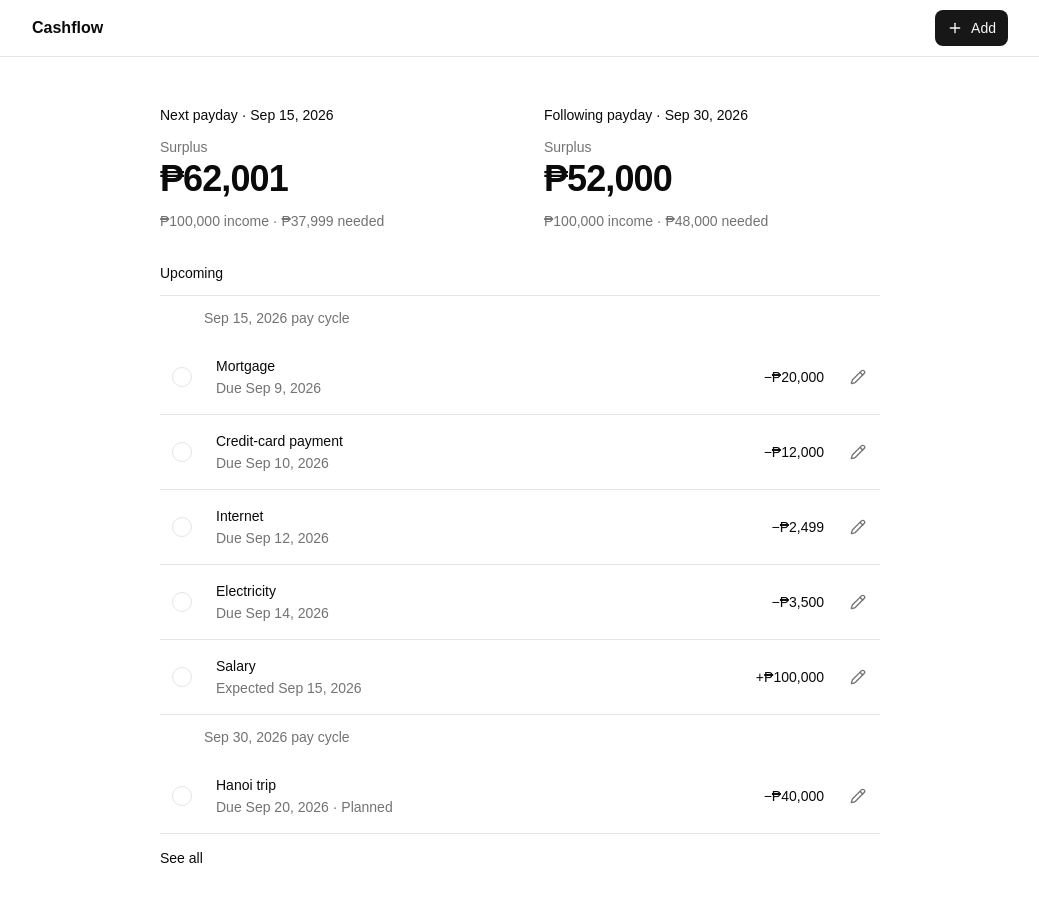
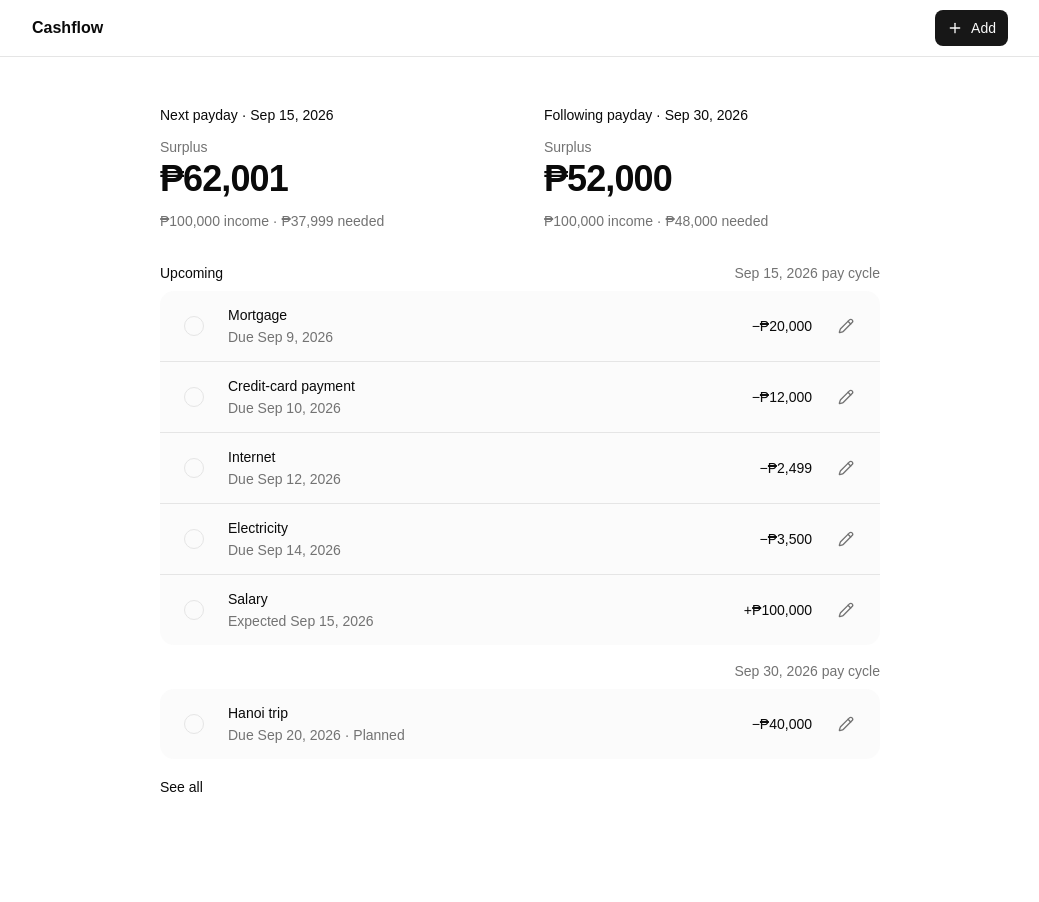
Before and after one commit to stanxaf/cashflow, a Next.js app: page /paydays in a window 1280 px wide. Shown: the top 902 px of the page, without its empty margins (120-1159 px from the left). After the commit the page ends 847 px from the top, so only its background shows below. Built offline with nearby package versions, Linux system fonts and the light colour scheme.

Commit message:
Refine upcoming cycle groups

```diff
--- a/src/app/(app)/paydays/page.tsx
+++ b/src/app/(app)/paydays/page.tsx
@@ -27,15 +27,18 @@ function UpcomingRow({
   event,
   completed,
   onToggle,
+  isLast,
 }: {
   event: FinancialEvent;
   completed: boolean;
   onToggle: () => void;
+  isLast: boolean;
 }) {
   return (
     <div
       className={cn(
-        "grid grid-cols-[auto_1fr_auto_auto] items-center gap-3 py-2",
+        "grid grid-cols-[auto_1fr_auto_auto] items-center gap-3 px-2 py-1.5 sm:px-3",
+        !isLast && "border-b border-border/50",
         completed && "text-muted-foreground"
       )}
     >
@@ -44,7 +47,7 @@ function UpcomingRow({
         aria-label={completed ? `Mark ${event.title} as upcoming` : `Mark ${event.title} as complete`}
         aria-pressed={completed}
         onClick={onToggle}
-        className="flex h-11 w-11 shrink-0 items-center justify-center rounded-md transition-colors hover:bg-muted focus-visible:outline-none focus-visible:ring-2 focus-visible:ring-ring"
+        className="flex h-11 w-11 shrink-0 items-center justify-center rounded-md transition-colors hover:bg-background/70 focus-visible:outline-none focus-visible:ring-2 focus-visible:ring-ring"
       >
         <span
           className={cn(
@@ -72,7 +75,7 @@ function UpcomingRow({
       <Link
         href={`/items/${event.id}/edit`}
         aria-label={`Edit ${event.title}`}
-        className="flex h-11 w-11 shrink-0 items-center justify-center rounded-md text-muted-foreground transition-colors hover:bg-muted hover:text-foreground focus-visible:outline-none focus-visible:ring-2 focus-visible:ring-ring"
+        className="flex h-11 w-11 shrink-0 items-center justify-center rounded-md text-muted-foreground transition-colors hover:bg-background/70 hover:text-foreground focus-visible:outline-none focus-visible:ring-2 focus-visible:ring-ring"
       >
         <Pencil className="h-4 w-4" />
       </Link>
@@ -139,28 +142,29 @@ export default function PaydaysPage() {
         )}
       </section>
 
-      <section className="space-y-3">
-        <h1 className="text-sm font-medium">Upcoming</h1>
+      <section className="space-y-4">
+        {visibleCycles.map((cycle, cycleIndex) => (
+          <div key={cycle.payday.id} className="space-y-2">
+            <div className="flex items-center justify-between gap-4">
+              <h1 className={cn("text-sm font-medium", cycleIndex > 0 && "invisible")}>Upcoming</h1>
+              <p className="text-sm text-muted-foreground">
+                {formatDate(cycle.payday.date, { month: "short", day: "numeric" })} pay cycle
+              </p>
+            </div>
 
-        <div className="border-y">
-          {visibleCycles.map((cycle, cycleIndex) => (
-            <div key={cycle.payday.id} className={cn(cycleIndex > 0 && "border-t")}>
-              <div className="px-11 py-3 text-sm text-muted-foreground">
-                {formatDate(cycle.payday.date, { month: "short", day: "numeric" })} pay cycle
-              </div>
-              <div className="divide-y">
-                {cycle.items.map((event) => (
+            <div className="overflow-hidden rounded-xl bg-muted/45">
+              {cycle.items.map((event, eventIndex) => (
                 <UpcomingRow
                   key={event.id}
                   event={event}
                   completed={completedIds.has(event.id)}
                   onToggle={() => toggleCompleted(event.id)}
+                  isLast={eventIndex === cycle.items.length - 1}
                 />
               ))}
             </div>
           </div>
         ))}
-        </div>
 
         {upcoming.length > 6 && (
           <button
```
Lines whose indentation alone changed are shown as unchanged.
